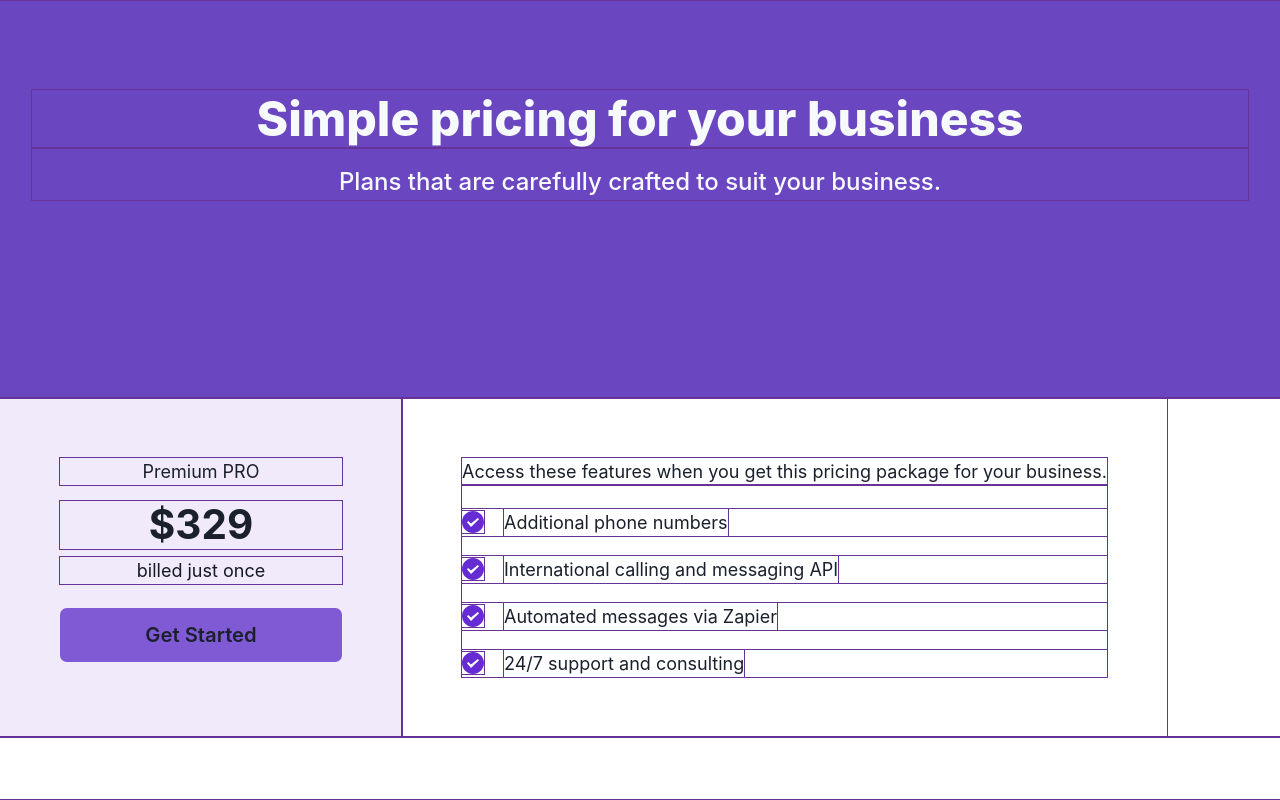
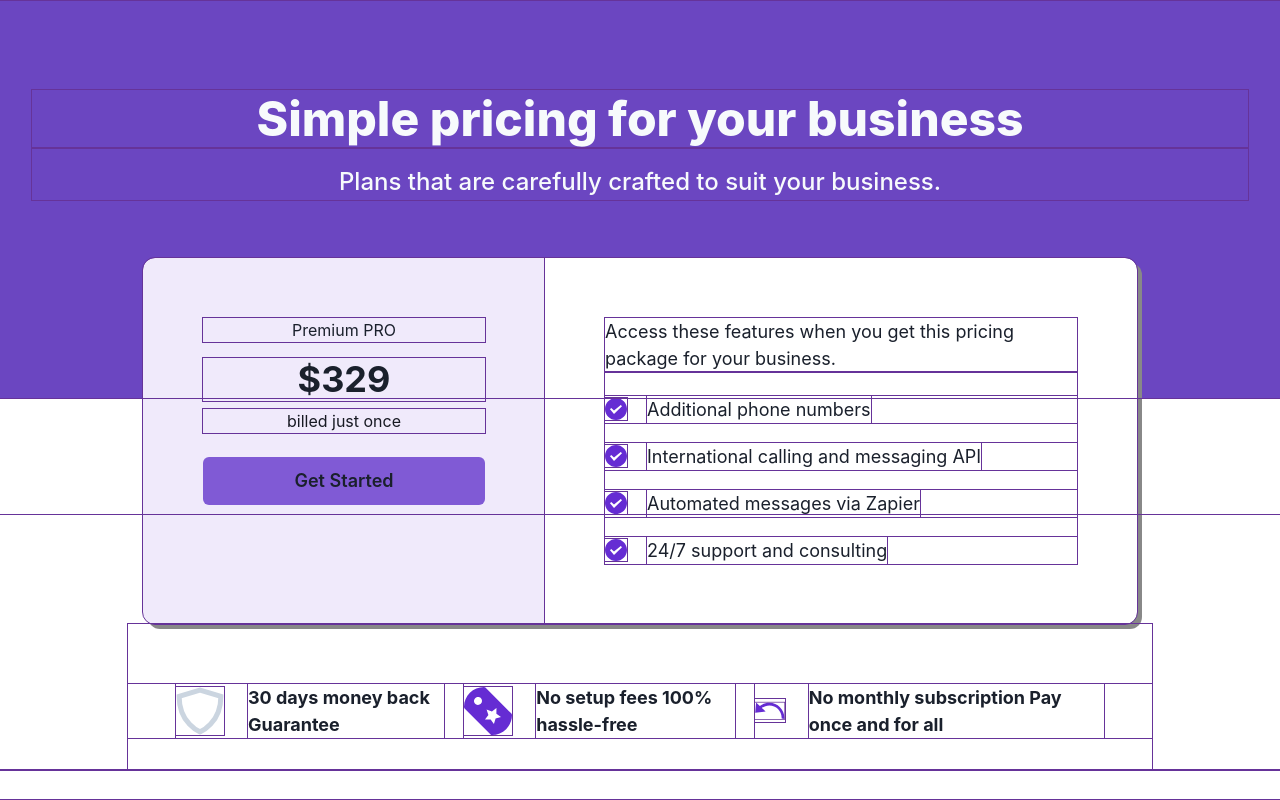
Before and after one commit to maakosu2/vita-full-chakra-ui-project, a React (Vite) app in the folder project_1/my-profile_app/: page / in a window 1280 px wide. Built offline with nearby package versions, Linux system fonts and the light colour scheme.

Commit message:
complete pricing Page

```diff
--- a/project_1/my-profile_app/src/App.jsx
+++ b/project_1/my-profile_app/src/App.jsx
@@ -7,6 +7,8 @@ import Element from './components/Element'
 import Pricing from './components/Pricing'
 // 1. import `ChakraProvider` component
 import { ChakraProvider } from '@chakra-ui/react'
+import Features from './components/Features'
+
 
 
 function App() {
@@ -18,6 +20,7 @@ function App() {
       <ChakraProvider>
      <Element />
      <Pricing/>
+     <Features/>
       </ChakraProvider>
       </>
   )
--- a/project_1/my-profile_app/src/Icon/icon.jsx
+++ b/project_1/my-profile_app/src/Icon/icon.jsx
@@ -15,3 +15,39 @@ d="M11 22C17.0751 22 22 17.0751 22 11C22 4.92487 17.0751 0 11 0C4.92487 0 0 4.92
 }
 
 export default CheckIcon
+
+
+
+export const MoneyBackGuaranteeIcon = ({...props}) => {
+  return (
+    <svg
+    {...props}
+    width="46" height="46" viewBox="0 0 46 46" fill="none" xmlns="http://www.w3.org/2000/svg">
+<path d="M23 43C23 43 3 35 3 9L23 3L43 9C43 35 23 43 23 43Z" stroke="#CBD5E0" stroke-width="4.8" stroke-miterlimit="10" stroke-linecap="square"/>
+</svg>
+
+  )
+}
+
+
+export function HassleFreeIcon({...props}) {
+  return (
+    <svg
+    {...props}
+    width="40" height="40" viewBox="0 0 40 40" fill="none" xmlns="http://www.w3.org/2000/svg">
+    <path d="M39.5112 22.155L17.8445 0.488333C17.532 0.175751 17.1082 9.43957e-05 16.6662 0C12.2474 0.00485266 8.01098 1.76236 4.88643 4.88691C1.76187 8.01147 0.00436438 12.2479 -0.000488281 16.6667C-0.000393886 17.1087 0.175263 17.5325 0.487845 17.845L22.1545 39.5117C22.467 39.8242 22.8909 39.9999 23.3328 40C27.7516 39.9951 31.988 38.2376 35.1126 35.1131C38.2372 31.9885 39.9947 27.7521 39.9995 23.3333C39.9994 22.8913 39.8238 22.4675 39.5112 22.155ZM11.6662 15C11.0069 15 10.3624 14.8045 9.81428 14.4382C9.26611 14.072 8.83887 13.5514 8.58658 12.9423C8.33429 12.3332 8.26828 11.663 8.39689 11.0164C8.52551 10.3698 8.84298 9.77582 9.30916 9.30964C9.77533 8.84347 10.3693 8.526 11.0159 8.39738C11.6625 8.26876 12.3327 8.33478 12.9418 8.58707C13.5509 8.83936 14.0715 9.2666 14.4377 9.81477C14.804 10.3629 14.9995 11.0074 14.9995 11.6667C14.9995 12.5507 14.6483 13.3986 14.0232 14.0237C13.3981 14.6488 12.5502 15 11.6662 15ZM26.3328 26.3333L24.9345 30.8333L22.2128 26.985L17.4995 27.045L20.3195 23.2667L18.8062 18.805L23.2695 20.3183L27.0478 17.5L26.9878 22.2133L30.8328 24.935L26.3328 26.3333Z" fill="#652CD3"/>
+    </svg>
+
+  )
+}
+
+
+
+export  function MonthlySubscriptionIcon() {
+  return (
+    <svg width="39" height="23" viewBox="0 0 39 23" fill="none" xmlns="http://www.w3.org/2000/svg">
+    <path d="M9.12727 8.08272C11.9582 5.93181 15.3836 4.74999 19 4.74999C28.0236 4.74999 35.3636 12.09 35.3636 21.1136C35.3636 21.49 35.3327 21.8573 35.3073 22.2264L38.9145 22.79C38.9618 22.2354 39 21.6791 39 21.1136C39 10.0864 30.0273 1.11363 19 1.11363C14.3727 1.11363 9.98727 2.6809 6.44181 5.55363L1.42363 0.848175L0.249084 14.6373L14.0745 12.7064L9.12727 8.08272Z" fill="#652CD3"/>
+    </svg>
+
+  )
+}
--- a/project_1/my-profile_app/src/components/Element.jsx
+++ b/project_1/my-profile_app/src/components/Element.jsx
@@ -3,13 +3,14 @@ import { Box, Heading, Text } from '@chakra-ui/react';
 
 export default function Element() {
   return (
-    <Box as="section" color="#F7FAFC" bg="#6B46C1" textAlign="center" pt="90px" pb="198px" px="32px">
+    <Box as="section" pb="116px">
+    <Box  color="#F7FAFC" bg="#6B46C1" textAlign="center" pt="90px" pb="198px" px="32px">
   <Heading fontSize="48px"  fontWeight="800" >Simple pricing for your business
   </Heading>
   <Text fontSize="24px"  fontWeight="500" pt="16px">
   Plans that are carefully crafted to suit your business.
   </Text>
   </Box>
-
+  </Box>
   )
 }
--- /dev/null
+++ b/project_1/my-profile_app/src/components/Features.jsx
@@ -0,0 +1,33 @@
+import { HStack,Icon,Text,Box } from '@chakra-ui/react'
+import React from 'react'
+import { HassleFreeIcon, MoneyBackGuaranteeIcon, MonthlySubscriptionIcon } from '../Icon/icon'
+
+
+export const Feature = (props) => {
+    const {icon,children,...rest}=props
+  return (
+   <HStack  {...rest} spacing="24px">
+    <Icon as={icon} boxSize="48px"/>
+    <Text textAlign="left" fontSize="18px" fontWeight="700">
+       {children}
+    </Text>
+   </HStack>
+  )
+}
+
+
+function Features() {
+  return (
+   <Box maxW="1024px" m="auto" pt="60px" pb="32px">
+    <HStack px="48px" spacing="20px">
+    <Feature icon={MoneyBackGuaranteeIcon}>30 days money back Guarantee</Feature>
+    <Feature icon={HassleFreeIcon}>No setup fees
+       100% hassle-free</Feature>
+     <Feature icon={MonthlySubscriptionIcon}>No monthly subscription
+Pay once and for all</Feature>
+    </HStack>
+    </Box>
+  )
+}
+
+export default Features
--- a/project_1/my-profile_app/src/components/Pricing.jsx
+++ b/project_1/my-profile_app/src/components/Pricing.jsx
@@ -18,7 +18,7 @@ const ListItem=(props) =>{
 
 export default function Pricing() {
   return (
-    <Box>
+    <Box maxW="994px" margin="auto" mt="-256px" borderRadius="12px" overflow="hidden" boxShadow="5px 5px #888888">
     <Flex>
         <Box bg="#F0EAFB" p="60px" textAlign="center">
             <Text font-weight="800" font-size="24px">Premium PRO</Text>
@@ -26,8 +26,8 @@ export default function Pricing() {
             <Text color="#171923" font-size="18px" font-weight="500" mt="8px">billed just once</Text>
             <Button bg="#805AD5" border-radius="8px" size="lg" width="282px" mt="24px">Get Started</Button>
         </Box>
-        <Box fontSize="18px" p="60px">
-          <Text>Access these features when you get this pricing package for your business.</Text>
+        <Box fontSize="18px" p="60px"  bg="white">
+          <Text textAlign="left">Access these features when you get this pricing package for your business.</Text>
         <Stack as="ul" spacing="20px" pt="24px">
         <ListItem>Additional phone numbers</ListItem>
         <ListItem>International calling and messaging API</ListItem>
--- a/project_1/my-profile_app/src/index.css
+++ b/project_1/my-profile_app/src/index.css
@@ -1,11 +1,11 @@
 *{
 
-  padding: 0;
-  font-size: 18px;
+
   outline: 1px rebeccapurple solid;
 
 
 }
+/*
 img{
   display: block;
   width: 100%;
@@ -45,3 +45,5 @@ nav {
   margin: 0 auto;
 
 }
+
+ */
```
